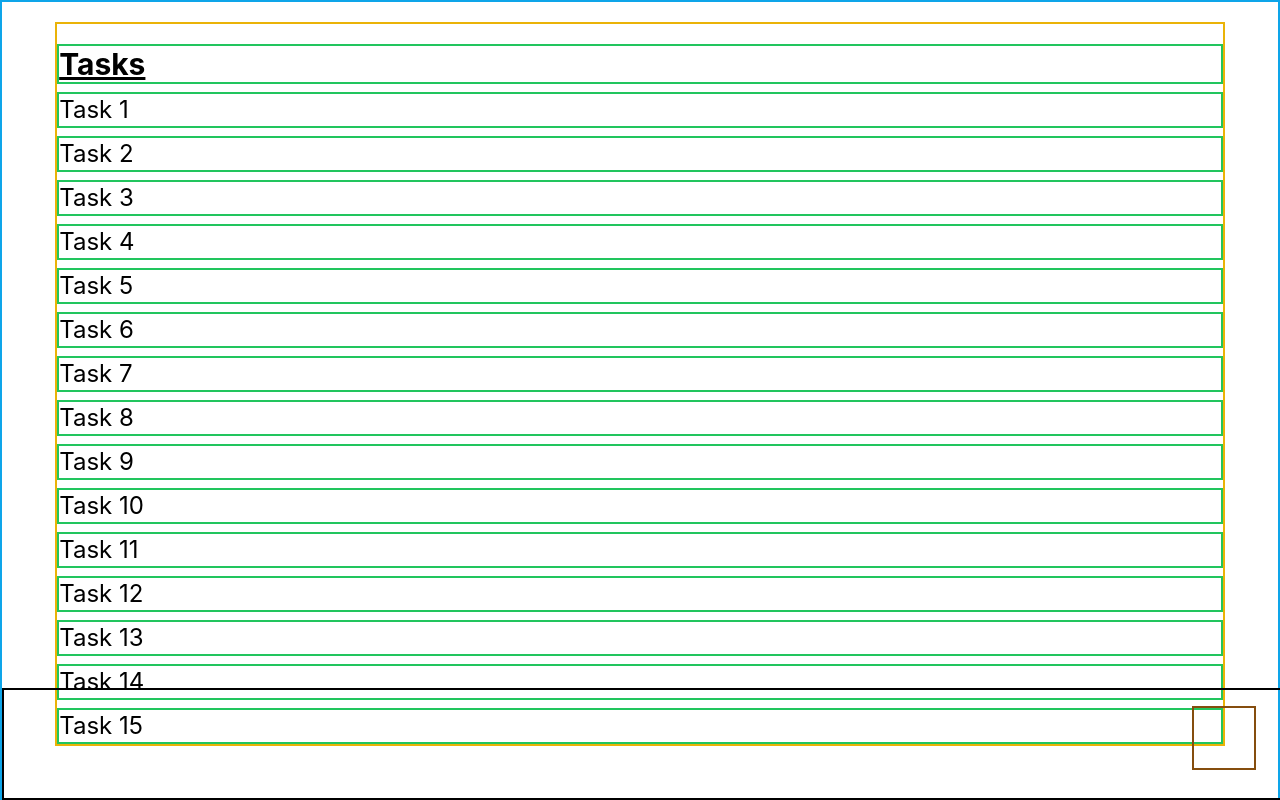
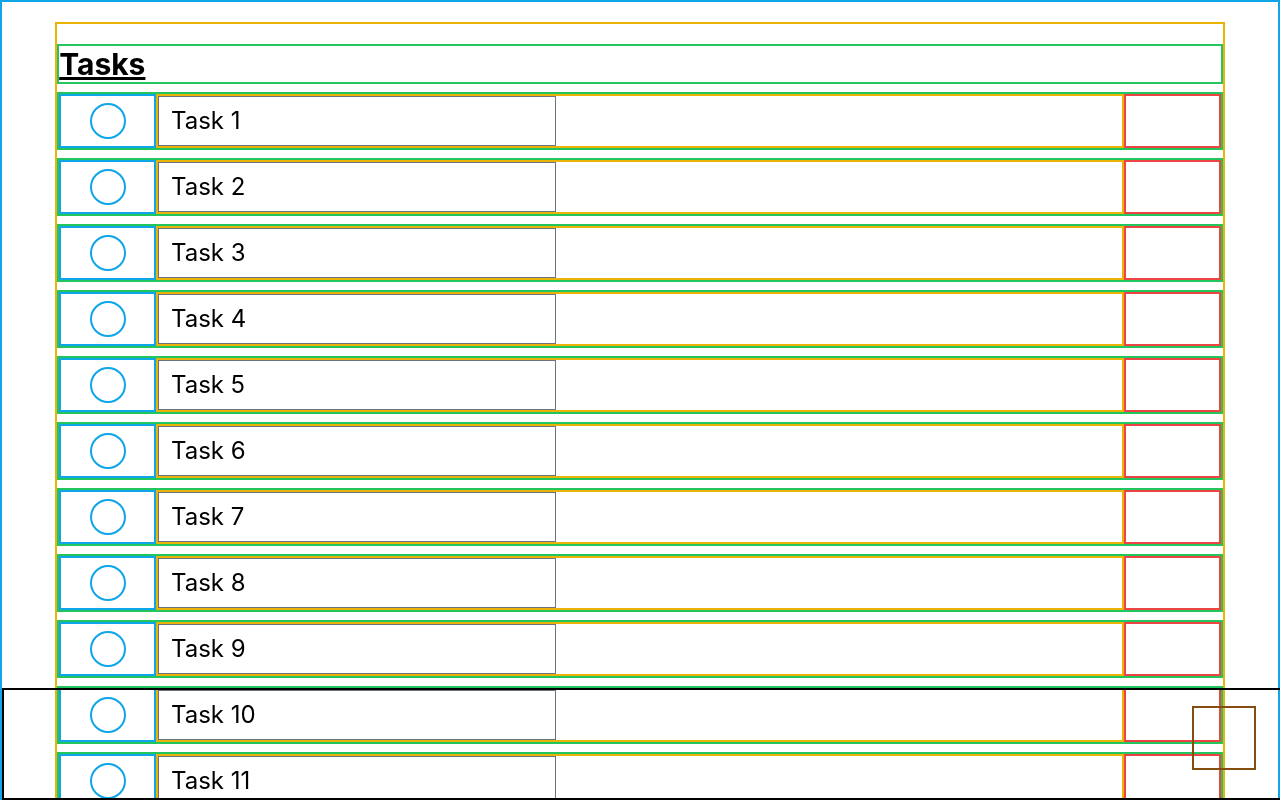
Before and after one commit to Daniel7842900/ToDoWebAppFrontend, a React (Create React App) app: page / in a window 1280 px wide. Shown: the top 800 px of the page. Built offline with nearby package versions, Linux system fonts and the light colour scheme.

Commit message:
Modify Task layout - divide into 3 sections

```diff
--- a/package.json
+++ b/package.json
@@ -37,6 +37,7 @@
     ]
   },
   "devDependencies": {
+    "@tailwindcss/forms": "^0.5.3",
     "autoprefixer": "^10.4.13",
     "postcss": "^8.4.21",
     "tailwindcss": "^3.2.7"
--- a/src/components/Task.js
+++ b/src/components/Task.js
@@ -2,8 +2,19 @@ const Task = (props) => {
   const { detail, status } = props;
 
   return (
-    <div className="w-full border-2 border-green-500 mx-auto mt-2 flex-auto">
-      <p class="text-2xl">{detail}</p>
+    <div className="w-full border-2 border-green-500 mx-auto mt-2 flex-auto flex">
+      {/* Task checkbox */}
+      <div className="w-1/12 border-2 border-sky-500 flex justify-center">
+        <input
+          type="checkbox"
+          class="rounded-full w-9 h-9 m-auto border-2 border-sky-500 "
+        />
+      </div>
+      {/* Task Description */}
+      <div className="w-10/12 border-2 border-yellow-500 mx-auto">
+        <input type="text" className="text-2xl align-middle " value={detail} />
+      </div>
+      <div className="w-1/12 border-2 border-red-500 mx-auto"></div>
     </div>
   );
 };
--- a/tailwind.config.js
+++ b/tailwind.config.js
@@ -4,5 +4,5 @@ module.exports = {
   theme: {
     extend: {},
   },
-  plugins: [],
+  plugins: [require("@tailwindcss/forms")],
 };
```
Also changed, not shown: 1 other file (tests, documents, lock files or other folders).
